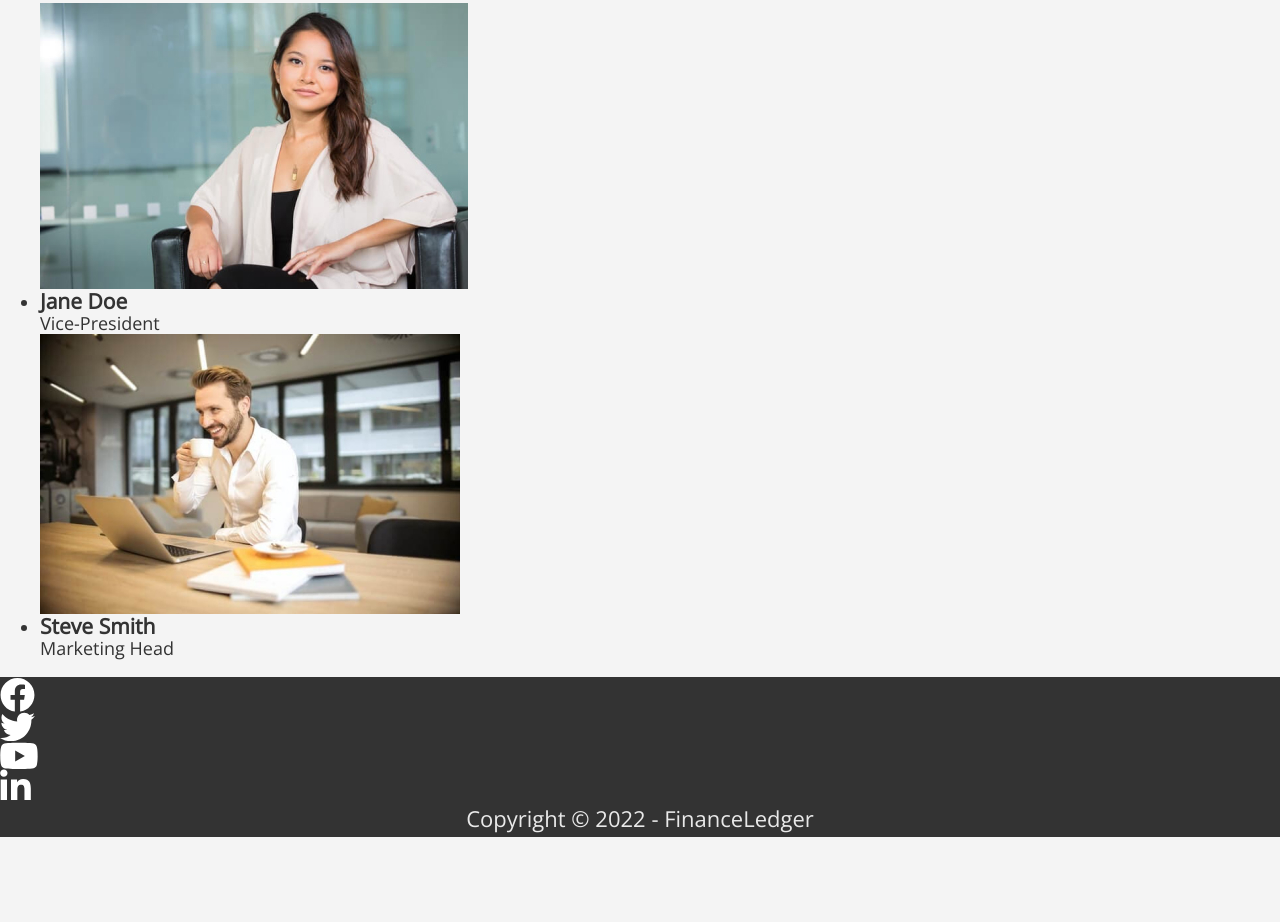
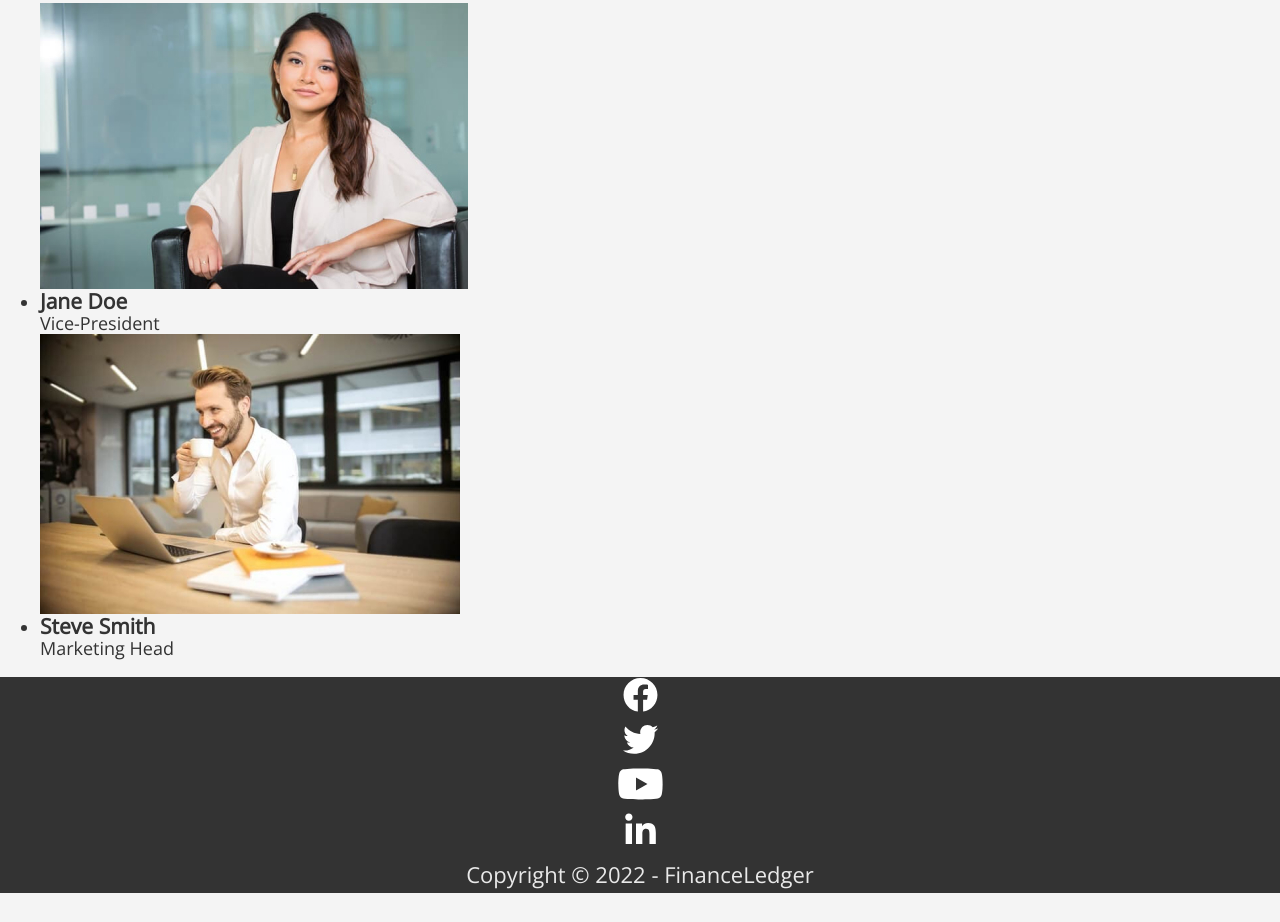
Before and after one commit to olexandryakowenko/fson-64-al-team, a plain HTML site: page index.html in a window 1280 px wide. Shown: the part 4547-5469 px from the top of the page. Before the commit the page ends 5413 px from the top, so only its background shows below. Drawn offline with nearby package versions, Linux system fonts and the light colour scheme.

Commit message:
add sprite

```diff
--- a/css/style.css
+++ b/css/style.css
@@ -5,7 +5,7 @@
 }
 
 body {
-  font-family: "Open Sans", sans-serif;
+  font-family: 'Open Sans', sans-serif;
   font-size: 18px;
   color: var(--primary-text-color);
   background-color: #f4f4f4;
@@ -204,3 +204,17 @@ address {
 .footer {
   background-color: var(--primary-text-color);
 }
+
+.social-icon {
+  fill: var(--secondary-text-color);
+}
+
+.social-link {
+  display: inline-block;
+  height: 0;
+}
+
+.social-link:hover .social-icon,
+.social-link:focus .social-icon {
+  fill: var(--accent-color);
+}
--- a/index.html
+++ b/index.html
@@ -288,23 +288,46 @@
     <footer class="footer hero-text">
       <ul class="list">
         <li>
-          <a href="https://www.facebook.com/" target="_blank"
-            ><img src="./favicon/social/facebook.svg" alt="facebook_icon" />
+          <a
+            class="social-link"
+            href="https://www.facebook.com/"
+            target="_blank"
+          >
+            <svg width="35" height="35" class="social-icon">
+              <use href="./images/sprite.svg#icon-facebook"></use>
+            </svg>
           </a>
         </li>
+
         <li>
-          <a href="https://twitter.com/" target="_blank"
-            ><img src="./favicon/social/twitter.svg" alt="twitter_icon" />
+          <a class="social-link" href="https://twitter.com/" target="_blank">
+            <svg width="35" height="35" class="social-icon">
+              <use href="./images/sprite.svg#icon-twitter"></use>
+            </svg>
           </a>
         </li>
+
         <li>
-          <a href="https://www.youtube.com/" target="_blank">
-            <img src="./favicon/social/youtube.svg" alt="youtube_icon" />
+          <a
+            class="social-link"
+            href="https://www.youtube.com/"
+            target="_blank"
+          >
+            <svg width="45" height="35" class="social-icon">
+              <use href="./images/sprite.svg#icon-youtube"></use>
+            </svg>
           </a>
         </li>
+
         <li>
-          <a href="https://www.linkedin.com/" target="_blank">
-            <img src="./favicon/social/linkedin.svg" alt="linkedin_icon" />
+          <a
+            class="social-link"
+            href="https://www.linkedin.com/"
+            target="_blank"
+          >
+            <svg width="31" height="35" class="social-icon">
+              <use href="./images/sprite.svg#icon-linkedin"></use>
+            </svg>
           </a>
         </li>
       </ul>
```
Also changed, not shown: favicon/social/facebook.svg (deleted), favicon/social/linkedin.svg (deleted), favicon/social/twitter.svg (deleted), favicon/social/youtube.svg (deleted), images/sprite.svg (added), 2 other files.
